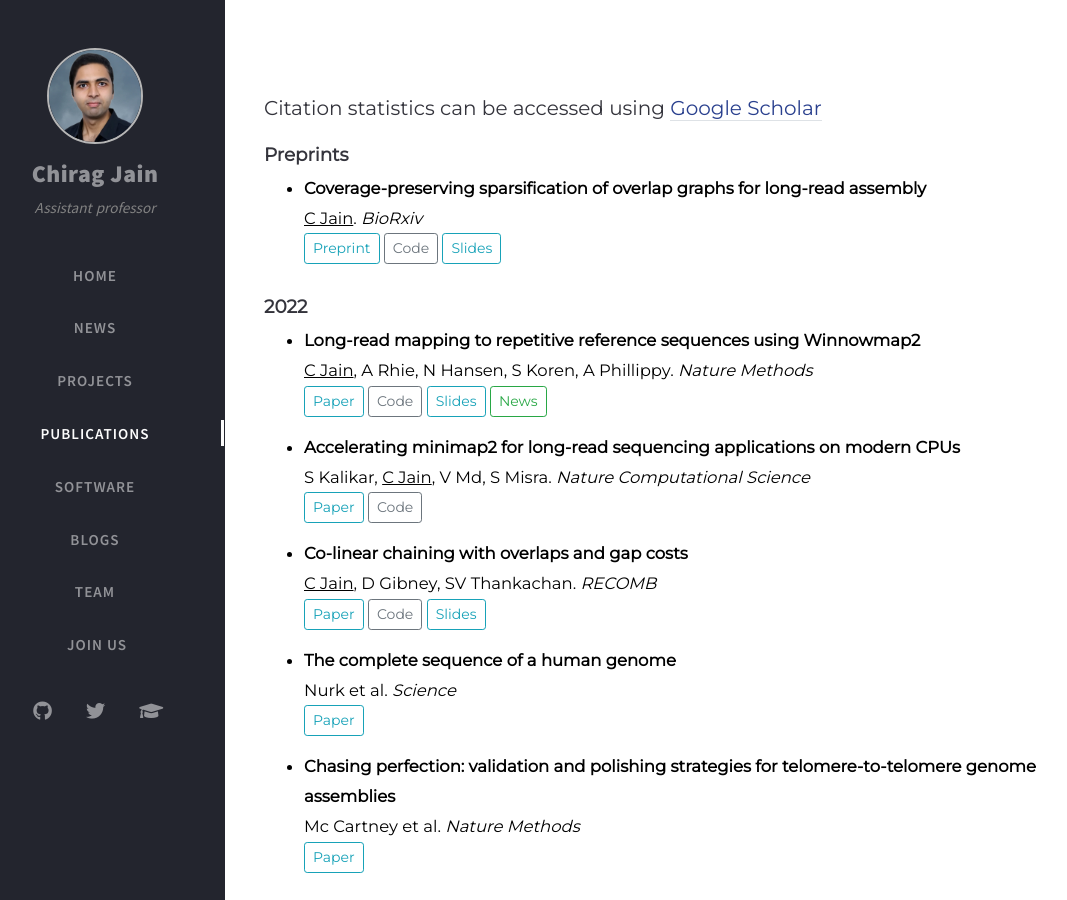
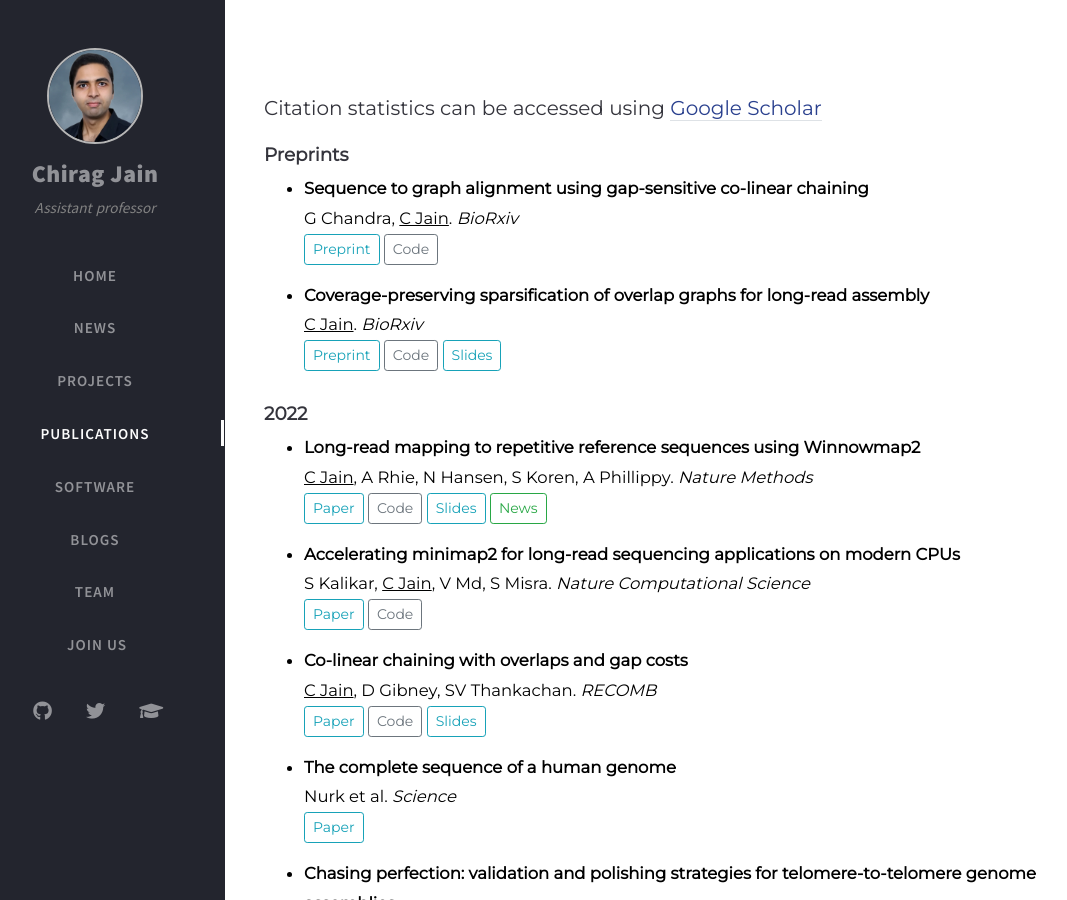
Before and after one commit to at-cg/at-cg.github.io, a Jekyll site: the page built from tabs/publications.md, in a window 1280 px wide and 900 px high. Shown: the whole window, without its empty margins (35-1102 px from the left). Built offline with Jekyll 4.4.1, drawn with Linux system fonts in a browser that asks for light colours; nearby versions of some CDN libraries; comment, search, counter and statistics services are not loaded.

Commit message:
Update publications.md

```diff
--- a/tabs/publications.md
+++ b/tabs/publications.md
@@ -19,6 +19,16 @@ type: archives
 ### Citation statistics can be accessed using [Google Scholar](https://scholar.google.com/citations?user=Y2UmkF0AAAAJ&hl=en)
 
 #### **Preprints**
+
+* **Sequence to graph alignment using gap-sensitive co-linear chaining** <br>
+G Chandra, <u>C Jain</u>. _BioRxiv_
+<br>
+<button type="button" class="btn btn-outline-info btn-sm">
+<a href="https://doi.org/10.1101/2022.08.29.505691" style="all: unset; color: inherit">Preprint</a>
+</button>
+<button type="button" class="btn btn-outline-secondary btn-sm">
+<a href="https://github.com/at-cg/minichain" style="all: unset; color: inherit">Code</a>
+</button>
 
 * **Coverage-preserving sparsification of overlap graphs for long-read assembly** <br>
 <u>C Jain</u>. _BioRxiv_
```
